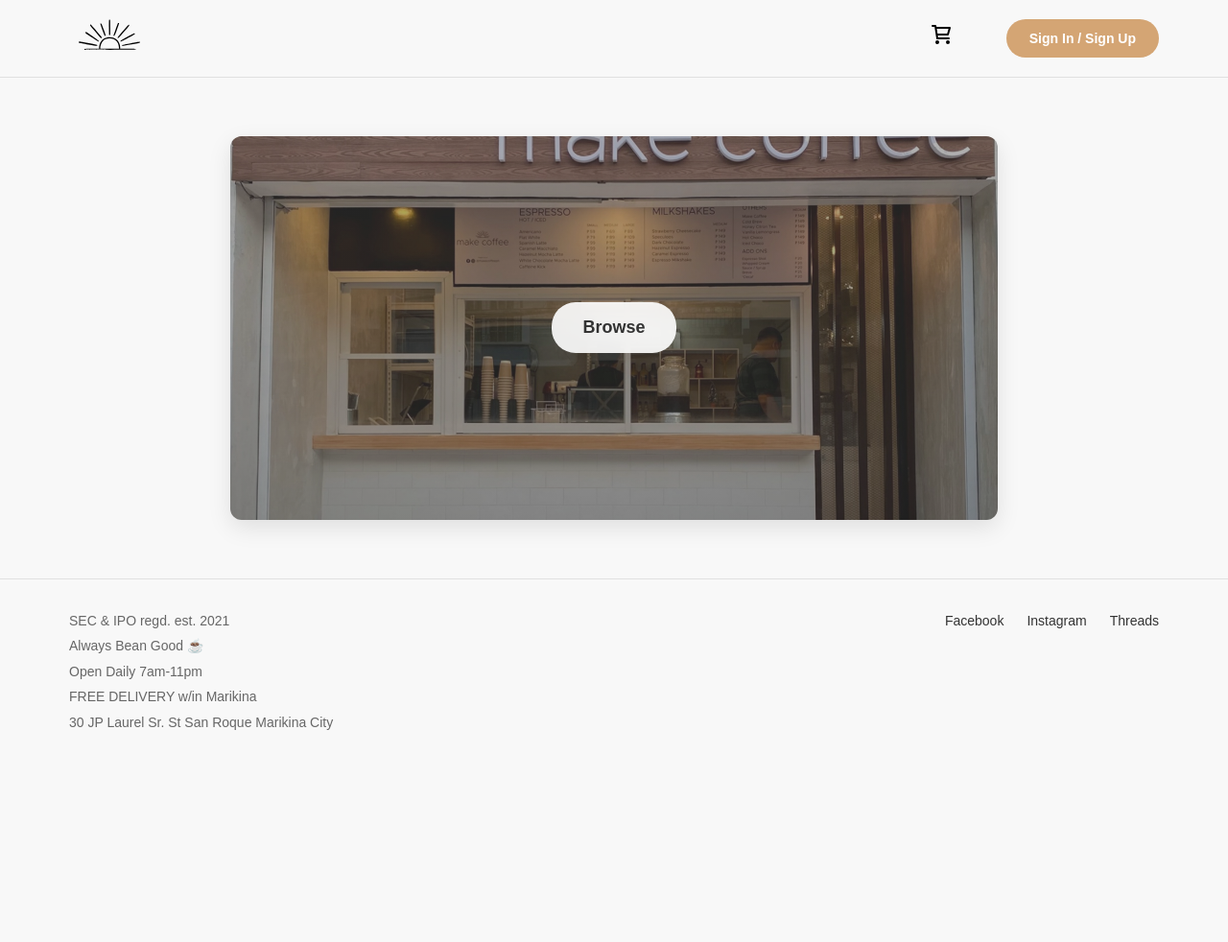
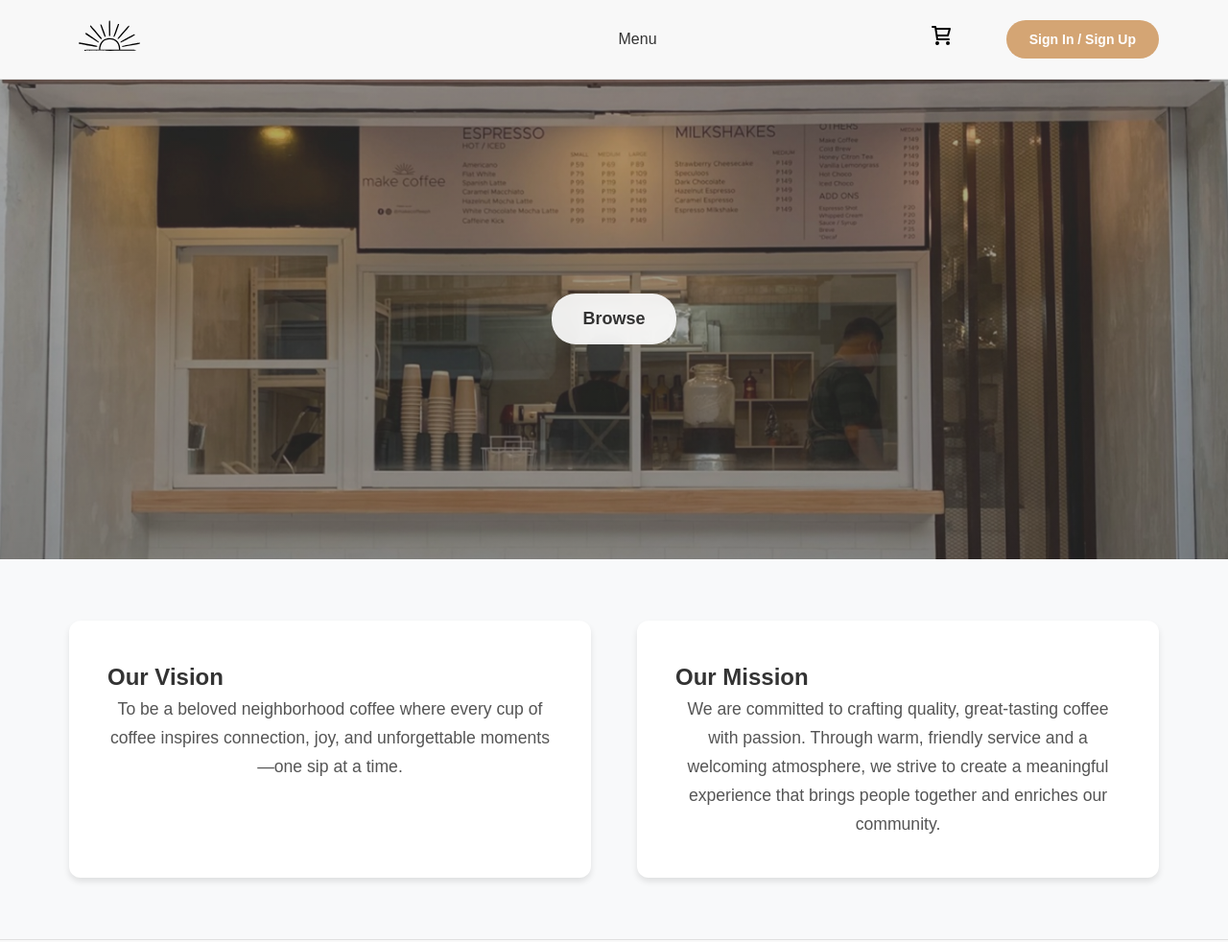
Before and after one commit to cannotCSharp4Real/mc-ph, a website: page frontend/index.html in a window 1280 px wide. Shown: the top 982 px of the page at 96% size. Before the commit the page ends 800 px from the top, so only its background shows below. Drawn offline with Linux system fonts and the light colour scheme.

Commit message:
chore: Update HTML structure for improved layout and accessibility

```diff
--- a/frontend/css/index.css
+++ b/frontend/css/index.css
@@ -40,6 +40,26 @@ body {
 .logo-img {
     height: 40px;
     width: auto;
+}
+
+.nav-menu {
+    flex: 2;
+    display: flex;
+    justify-content: center;
+}
+
+.nav-menu a {
+    text-decoration: none;
+    color: #333;
+    font-weight: 500;
+    padding: 0.75rem 1.5rem;
+    border-radius: 4px;
+    transition: background-color 0.3s ease, color 0.3s ease;
+}
+
+.nav-menu a:hover {
+    background-color: #d4a574;
+    color: white;
 }
 
 .header-actions {
@@ -161,30 +181,28 @@ body {
     display: flex;
     align-items: center;
     justify-content: center;
-    padding: 2rem 0;
+    padding: 0;
     background-color: #f8f8f8;
 }
 
 .hero-container {
-    max-width: 1200px;
     width: 100%;
-    margin: 0 auto;
-    padding: 0 2rem;
+    margin: 0;
+    padding: 0;
 }
 
 .hero-content {
     position: relative;
     width: 100%;
-    max-width: 800px;
-    margin: 0 auto;
-    border-radius: 12px;
+    margin: 0;
+    border-radius: 0;
     overflow: hidden;
-    box-shadow: 0 8px 24px rgba(0, 0, 0, 0.1);
+    box-shadow: none;
 }
 
 .hero-image {
     width: 100%;
-    height: 400px;
+    height: 500px;
     object-fit: cover;
     display: block;
 }
@@ -272,6 +290,50 @@ body {
     color: #d4a574;
 }
 
+/* Mission and Vision Section */
+.mission-vision-section {
+    padding: 4rem 0;
+    background-color: #f8f9fa;
+}
+
+.mission-vision-container {
+    max-width: 1200px;
+    margin: 0 auto;
+    padding: 0 2rem;
+    display: grid;
+    grid-template-columns: 1fr 1fr;
+    gap: 3rem;
+}
+
+.vision-card, .mission-card {
+    background: white;
+    padding: 2.5rem;
+    border-radius: 12px;
+    box-shadow: 0 4px 6px rgba(0, 0, 0, 0.1);
+    transition: transform 0.3s ease, box-shadow 0.3s ease;
+}
+
+.vision-card:hover, .mission-card:hover {
+    transform: translateY(-4px);
+    box-shadow: 0 8px 20px rgba(0, 0, 0, 0.15);
+}
+
+.vision-card h3, .mission-card h3 {
+    color: #d4a574;
+    font-size: 1.8rem;
+    margin-bottom: 1.5rem;
+    font-weight: 600;
+    text-align: center;
+}
+
+.vision-card p, .mission-card p {
+    color: #555;
+    font-size: 1.1rem;
+    line-height: 1.7;
+    text-align: center;
+    margin: 0;
+}
+
 /* Responsive Design */
 @media (max-width: 768px) {
     .header-container {
@@ -283,7 +345,7 @@ body {
     }
 
     .hero-container {
-        padding: 0 1rem;
+        padding: 0;
     }
 
     .hero-image {
@@ -303,6 +365,20 @@ body {
 
     .social-links {
         justify-content: flex-start;
+    }
+
+    .mission-vision-container {
+        grid-template-columns: 1fr;
+        gap: 2rem;
+        padding: 0 1rem;
+    }
+
+    .vision-card, .mission-card {
+        padding: 2rem;
+    }
+
+    .nav-menu {
+        display: none;
     }
 }
 
@@ -328,4 +404,20 @@ body {
     .business-name {
         font-size: 20px;
     }
+
+    .vision-card h3, .mission-card h3 {
+        font-size: 1.5rem;
+    }
+
+    .vision-card p, .mission-card p {
+        font-size: 1rem;
+    }
+
+    .vision-card, .mission-card {
+        padding: 1.5rem;
+    }
+
+    .mission-vision-section {
+        padding: 3rem 0;
+    }
 }
--- a/frontend/index.html
+++ b/frontend/index.html
@@ -14,6 +14,11 @@
             <div class="logo">
                 <img src="images/logo.svg" alt="MC-PH Coffee Shop" class="logo-img">
             </div>
+
+            <!-- Navigation Menu -->
+            <nav class="nav-menu">
+                <a href="menu.html" class="nav-link">Menu</a>
+            </nav>
 
             <!-- Header Actions -->
             <div class="header-actions">
@@ -51,6 +56,25 @@
         </div>
     </main>
 
+    <!-- Mission and Vision Section -->
+    <section class="mission-vision-section">
+        <div class="mission-vision-container">
+            <div class="vision-card">
+                <h2 class="section-title">Our Vision</h2>
+                <p class="section-content">
+                    To be a beloved neighborhood coffee where every cup of coffee inspires connection, joy, and unforgettable moments—one sip at a time.
+                </p>
+            </div>
+
+            <div class="mission-card">
+                <h2 class="section-title">Our Mission</h2>
+                <p class="section-content">
+                    We are committed to crafting quality, great-tasting coffee with passion. Through warm, friendly service and a welcoming atmosphere, we strive to create a meaningful experience that brings people together and enriches our community.
+                </p>
+            </div>
+        </div>
+    </section>
+
     <!-- Footer Section -->
     <footer class="footer">
         <div class="footer-container">
```
